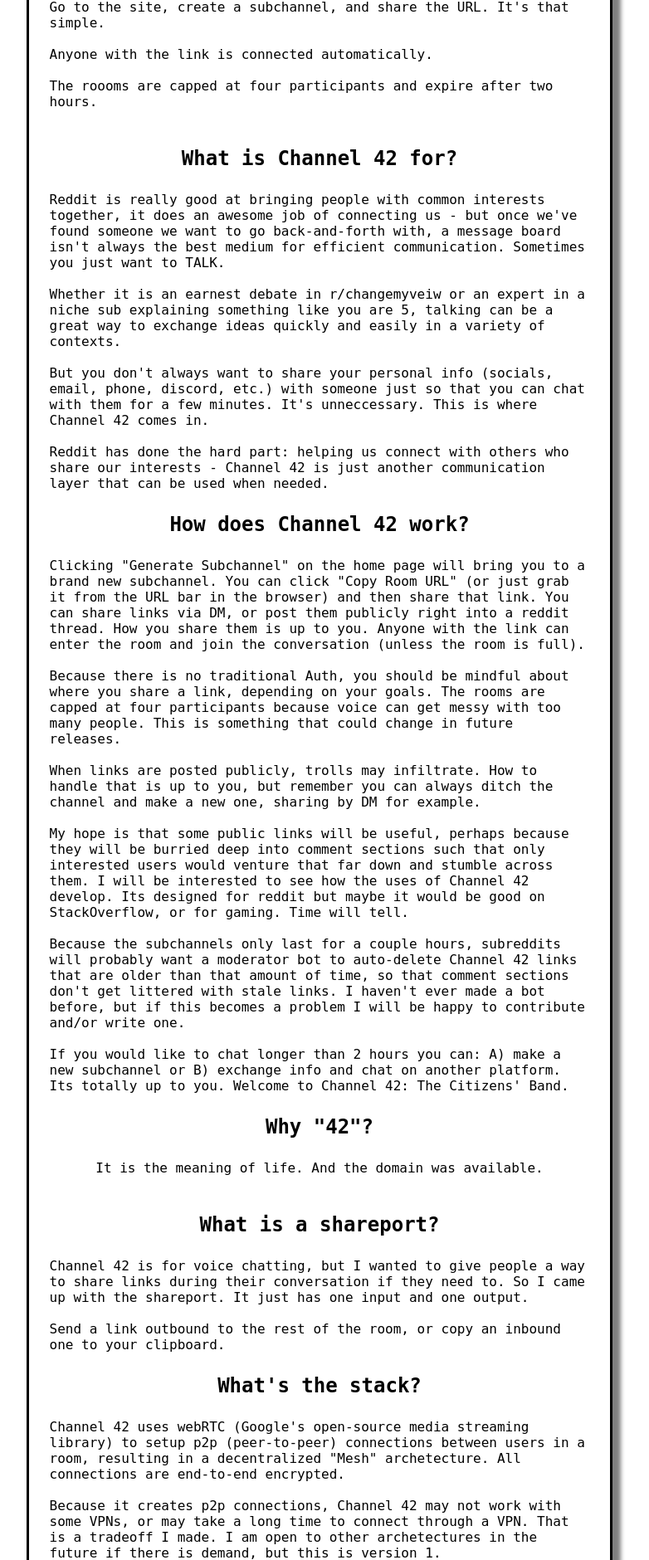
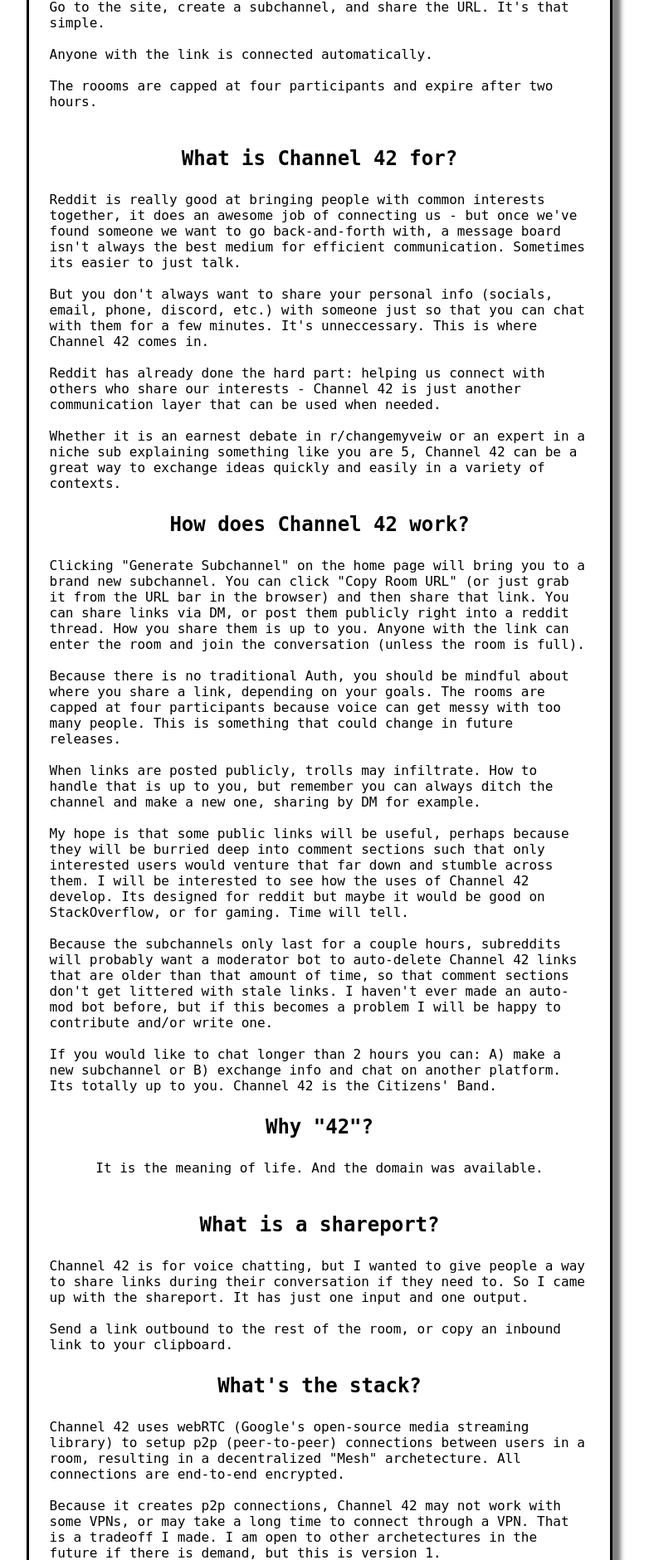
Before and after one commit to purplefloyd14/scotus_proj, a Django app: page /about in a window 1280 px wide. Shown: the part 558-2438 px from the top of the page at 83% size, without its empty margins (255-1037 px from the left). Run offline with Django 4.2, Linux system fonts and the light colour scheme.

Commit message:
tiny tweaks. Everything looking really good

```diff
--- a/channel19/chat/templates/chat/about.html
+++ b/channel19/chat/templates/chat/about.html
@@ -55,16 +55,17 @@
 
                 <p class="about-page-text">
                     Reddit is really good at bringing people with common interests together, it does an awesome job of connecting us
-                     - but once we've found someone we want to go back-and-forth with, a message board isn't always the best medium for efficient communication. Sometimes you just want to TALK.
-                     <br><br>
-                     Whether it is an earnest debate in r/changemyveiw
-                    or an expert in a niche sub explaining something like you are 5, talking can be a great way to exchange ideas quickly and easily in a variety of contexts.
+                     - but once we've found someone we want to go back-and-forth with, a message board isn't always the best medium for efficient communication.
+                     Sometimes its easier to just talk.
+
                     <br><br>
                     But you don't always want to share
                     your personal info (socials, email, phone, discord, etc.) with someone just so that you can chat with them for a few minutes. It's unneccessary. This is where Channel 42 comes in.
                     <br><br>
-                    Reddit has done the hard part: helping us connect with others who share our interests - Channel 42 is just another communication layer that can be used when needed.
-
+                    Reddit has already done the hard part: helping us connect with others who share our interests - Channel 42 is just another communication layer that can be used when needed.
+                    <br><br>
+                    Whether it is an earnest debate in r/changemyveiw
+                    or an expert in a niche sub explaining something like you are 5, Channel 42 can be a great way to exchange ideas quickly and easily in a variety of contexts.
                 </p>
                 <h2 class="about-h2">
                     How does Channel 42 work?
@@ -84,10 +85,10 @@
                     <br><br>
                     Because the subchannels only last for a couple hours, subreddits will probably want a moderator bot to auto-delete Channel 42 links that are older than that amount of time,
                     so that comment sections don't get littered with stale links.
-                    I haven't ever made a bot before, but if this becomes a problem I will be happy to contribute and/or write one.
+                    I haven't ever made an auto-mod bot before, but if this becomes a problem I will be happy to contribute and/or write one.
                     <br><br>
                     If you would like to chat longer than 2 hours you can: A) make a new subchannel or B) exchange info and chat on another platform.
-                    Its totally up to you. Welcome to Channel 42: The Citizens' Band.
+                    Its totally up to you. Channel 42 is the Citizens' Band.
                 </p>
                 <h2 class="about-h2">
                     Why "42"?
@@ -103,9 +104,10 @@
                 </h2>
 
                 <p class="about-page-text">
-                    Channel 42 is for voice chatting, but I wanted to give people a way to share links during their conversation if they need to. So I came up with the shareport. It just has one input and one output.
+                    Channel 42 is for voice chatting, but I wanted to give people a way to share links during their conversation if they need to.
+                    So I came up with the shareport. It has just one input and one output.
                     <br><br>
-                    Send a link outbound to the rest of the room, or copy an inbound one to your clipboard.
+                    Send a link outbound to the rest of the room, or copy an inbound link to your clipboard.
 
                 </p>
 
@@ -130,6 +132,7 @@
                 <p class="about-page-text contact-p">
                     reachout.channel42@gmail.com
                 </p>
+
             </div>
         </div>
     </div>
```
